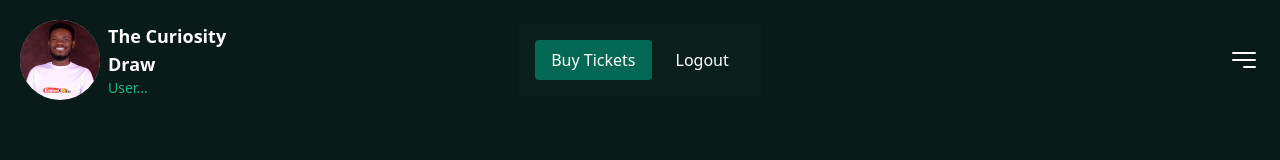
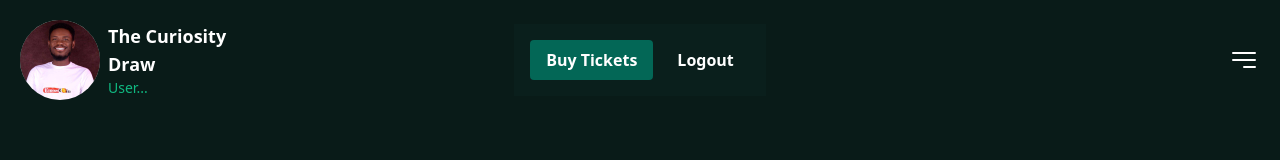
Before and after one commit to emorilebo/lotttery-web3, a Next.js app: page / in a window 1280 px wide. Shown: the top 160 px of the page. Built offline with nearby package versions, Linux system fonts and the light colour scheme.

Commit message:
UPDATE Header

```diff
--- a/components/NavButton.tsx
+++ b/components/NavButton.tsx
@@ -10,7 +10,7 @@ function NavButton({ title, isActive }: Props) {
     <button
       className={` ${
         isActive && "bg-[#036756]"
-      } hover:bg-[#036756] text-white py-2 px-4 rounded`}
+      } hover:bg-[#036756] text-white py-2 px-4 rounded font-bold`}
     >
       {title}
     </button>
```
